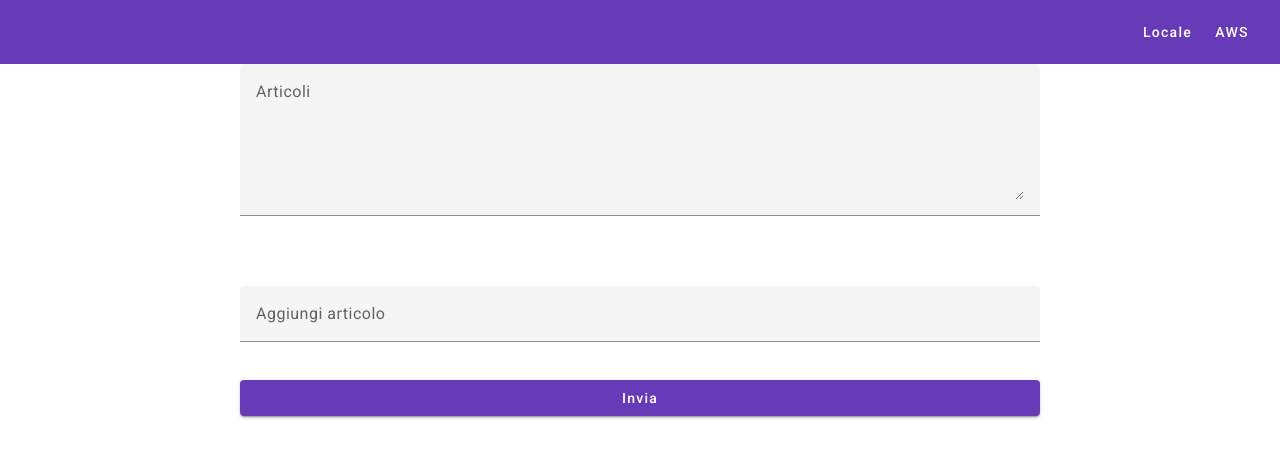
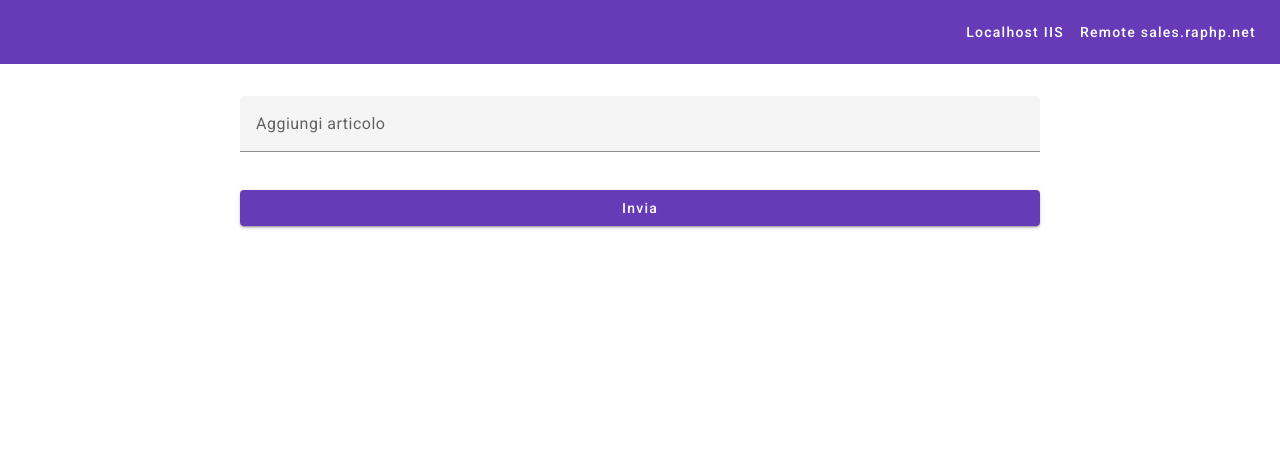
Before and after one commit to lurgoyf82/AngularSales, an Angular app: page / in a window 1280 px wide. Shown: the top 458 px of the page. Built offline with nearby package versions, Linux system fonts and the light colour scheme.

Commit message:
Update backend URLs and adjust UI components
- Hide the `items-field` in the cart form CSS.
- Change `<textarea>` height from 5 to 2 rows.
- Update toolbar buttons to use new backend URLs for local and AWS.
- Modify TypeScript constants and logic for backend selection.

```diff
--- a/src/app/components/cart-form/cart-form.component.css
+++ b/src/app/components/cart-form/cart-form.component.css
@@ -16,7 +16,9 @@
   flex-direction: column;
   gap: 1rem;
 }
-
+.items-field {
+  display: none !important;
+}
 .item-row {
   display: flex;
   align-items: center;
--- a/src/app/components/cart-form/cart-form.component.html
+++ b/src/app/components/cart-form/cart-form.component.html
@@ -4,7 +4,7 @@
       <textarea
         matInput
         [formControl]="itemsControl"
-        rows="5"
+        rows="2"
         placeholder="Articoli"
         readonly
       ></textarea>
@@ -12,13 +12,13 @@
 
     <mat-list>
       <mat-list-item *ngFor="let item of items; let i = index" class="item-row">
-        <span>{{ item }}</span>
         <button mat-icon-button color="primary" (click)="startEdit(i)">
           <mat-icon>edit</mat-icon>
         </button>
         <button mat-icon-button color="warn" (click)="deleteItem(i)">
           <mat-icon>delete</mat-icon>
         </button>
+        <span>{{ item }}</span>
       </mat-list-item>
     </mat-list>
 
--- a/src/app/layout/toolbar/toolbar.component.html
+++ b/src/app/layout/toolbar/toolbar.component.html
@@ -1,5 +1,5 @@
 <mat-toolbar color="primary" class="toolbar">
   <span class="spacer"></span>
-  <button mat-button (click)="selectBackend('local')" [disabled]="currentUrl === LOCAL_URL">Locale</button>
-  <button mat-button (click)="selectBackend('aws')" [disabled]="currentUrl === AWS_URL">AWS</button>
+  <button mat-button (click)="selectBackend('local')" [disabled]="currentUrl === LOCAL_IIS">Localhost IIS</button>
+  <button mat-button (click)="selectBackend('aws')" [disabled]="currentUrl === AWS_URL">Remote sales.raphp.net</button>
 </mat-toolbar>
--- a/src/app/layout/toolbar/toolbar.component.ts
+++ b/src/app/layout/toolbar/toolbar.component.ts
@@ -12,14 +12,14 @@ import { BackendConfigService } from '../../services/backend-config.service';
   styleUrl: './toolbar.component.css'
 })
 export class ToolbarComponent {
-  readonly LOCAL_URL = 'http://sales.raphp.net:5001';
-  readonly AWS_URL = 'https://api.miosito.com';
+  readonly LOCAL_IIS = 'https://localhost:44310/GetCartResponse';
+  readonly AWS_URL = 'https://sales.raphp.net/GetCartResponse';
   currentUrl = this.backendConfig.baseUrl;
 
   constructor(private backendConfig: BackendConfigService) {}
 
   selectBackend(target: 'local' | 'aws'): void {
-    this.currentUrl = target === 'local' ? this.LOCAL_URL : this.AWS_URL;
+    this.currentUrl = target === 'local' ? this.LOCAL_IIS : this.AWS_URL;
     this.backendConfig.setBaseUrl(this.currentUrl);
   }
 }
```
